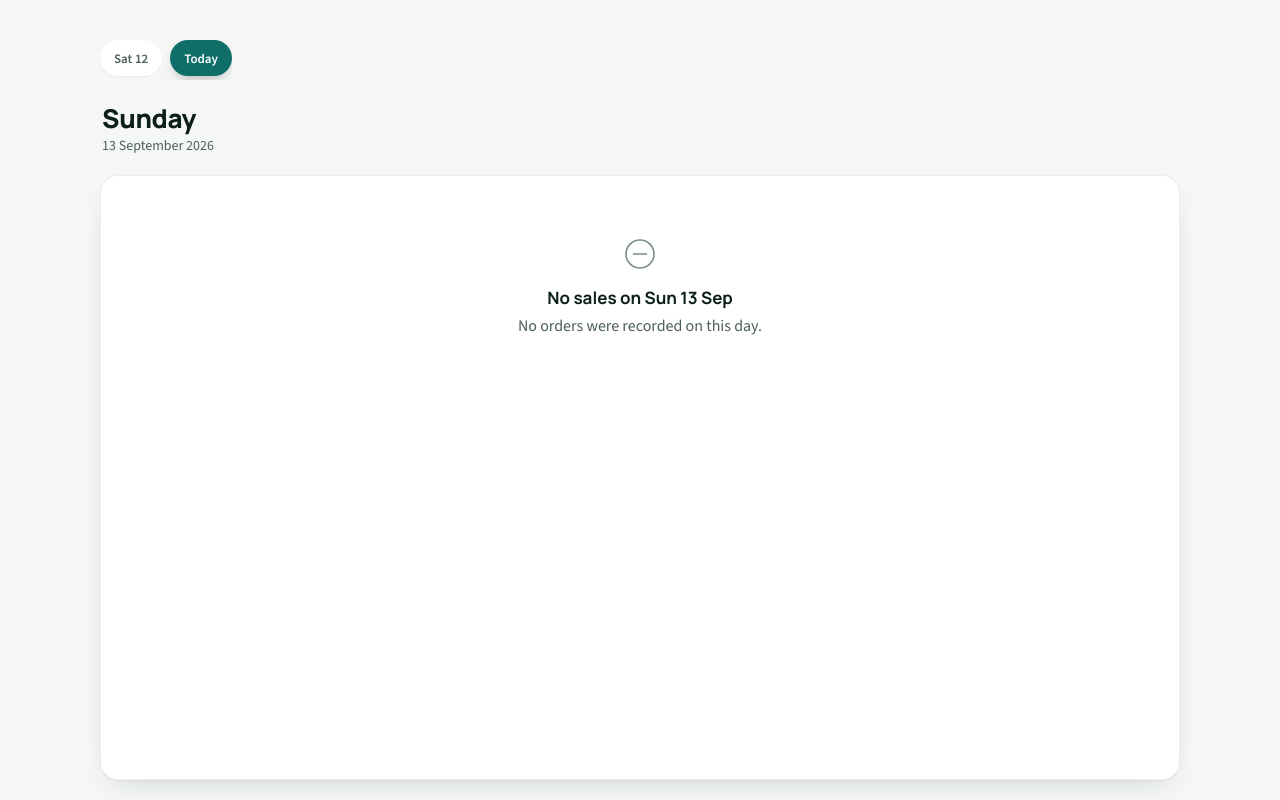
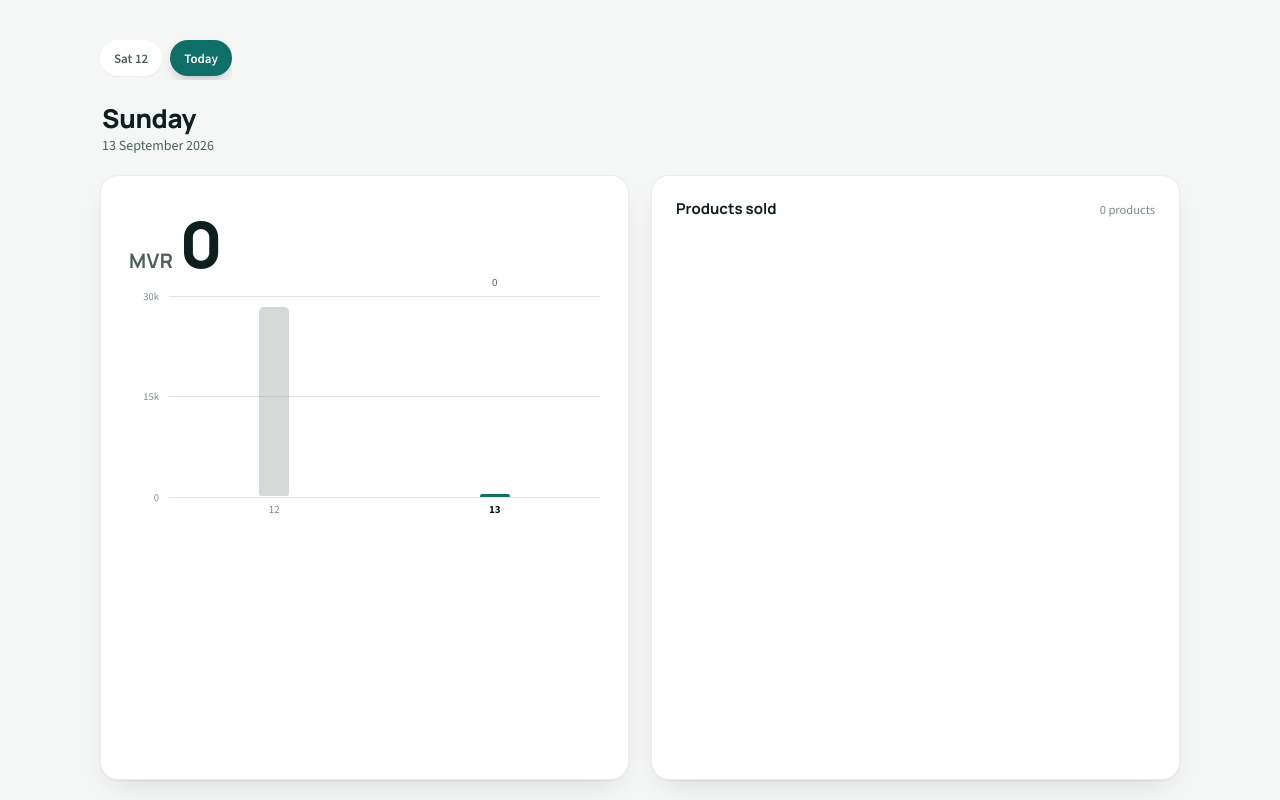
Before and after one commit to yuki-uthman/ike-sales, a plain HTML site: page index.html in a window 1280 px wide. Drawn offline with nearby package versions, Linux system fonts and the light colour scheme.

Commit message:
feat: keep the chart visible on zero-sales days instead of an empty message
A day with no recorded sales now renders the same hero total + chart +
products layout as any other day (total shows 0, products list shows
0 products) - the selected day's bar just becomes a near-zero accent-
colored stub with its bold day-of-month label, same highlight styling
every other selected bar already gets. Removed the now-unused
"No sales on <day>" empty-state markup, its SVG icon, and its CSS.

Co-Authored-By: Claude Sonnet 5 <noreply@anthropic.com>
Claude-Session: https://claude.ai/code/session_018n7VmvQpk1WbrYXuHSXfFL

```diff
--- a/index.html
+++ b/index.html
@@ -82,8 +82,6 @@
   .pq { font-size: 12px; color: var(--ink3); }
   .pt { font-family: Manrope, sans-serif; font-size: 14.5px; font-weight: 700; font-variant-numeric: tabular-nums; }
   .sk { background: linear-gradient(90deg, var(--skel) 25%, var(--skel2) 50%, var(--skel) 75%); background-size: 200% 100%; animation: shimmer 1.4s linear infinite; border-radius: 8px; }
-  .empty { display: flex; flex-direction: column; align-items: center; text-align: center; gap: 6px; padding: 16px 12px 8px; color: var(--ink2); }
-  .empty-title { font-family: Manrope, sans-serif; font-weight: 700; font-size: 17px; color: var(--ink); margin-top: 6px; }
 
   .state-msg { margin: auto; max-width: 420px; text-align: center; color: var(--ink2); font-size: 14.5px; padding: 24px; }
 
@@ -113,7 +111,6 @@
     .plot { gap: 10px; }
     .listhead { padding: 22px 24px 10px; }
     .row { padding: 13px 14px; }
-    .empty { padding: 30px 12px 20px; }
   }
 </style>
 </head>
@@ -355,8 +352,6 @@
   function contentHtml() {
     var day = days[state.idx];
     var showLoading = state.loading;
-    var showEmpty = !showLoading && (!day || day.total === 0);
-    var showLive = !showLoading && !showEmpty;
     var pr = parity();
 
     var heroInner = '';
@@ -365,13 +360,6 @@
         '<div class="sk" style="width:62%;height:44px;margin-top:16px"></div>' +
         '<div class="sk" style="width:38%;height:14px;margin-top:12px"></div>' +
         '<div class="sk" style="height:140px;margin-top:18px;border-radius:12px"></div>';
-    } else if (showEmpty) {
-      heroInner =
-        '<div class="empty" style="animation: rise-' + pr + ' 500ms cubic-bezier(0.2,0.8,0.2,1) both">' +
-        '<svg width="40" height="40" fill="none" stroke="currentColor" style="stroke-width:1.6;stroke-linecap:round;stroke-linejoin:round;color:var(--ink3)"><circle cx="20" cy="20" r="14"></circle><path d="M13.5 20h13"></path></svg>' +
-        '<div class="empty-title">No sales on ' + escapeHtml(day ? day.short : '') + '</div>' +
-        '<div>No orders were recorded on this day.</div>' +
-        '</div>';
     } else {
       var prev = days[state.idx + 1];
       var deltaHtml = '';
@@ -391,10 +379,6 @@
         '<div id="chartWrap">' + chartHtml() + '</div>';
     }
 
-    var showList = showLoading || showLive;
-    var heroSpan = showEmpty ? '1 / -1' : 'auto';
-    var listHtml = '';
-    if (showList) {
     var rowsInner = '';
     if (showLoading) {
       rowsInner = '<div style="display:flex;flex-direction:column;gap:14px;padding:8px 10px">' +
@@ -413,15 +397,14 @@
       }).join('');
     }
     var countText = showLoading ? '' : (day.count + (day.count === 1 ? ' product' : ' products'));
-      listHtml = '<div class="card list">' +
+    var listHtml = '<div class="card list">' +
       '<div class="listhead"><span class="listtitle">Products sold</span><span class="count">' + countText + '</span></div>' +
       '<div class="rows">' + rowsInner + '</div>' +
       '</div>';
-    }
 
     var slideAnim = 'slide-' + state.dir + '-' + pr;
     return '<div class="content" id="content" style="animation: ' + slideAnim + ' 380ms cubic-bezier(0.2,0.8,0.2,1) both">' +
-      '<div class="card hero" style="grid-column: ' + heroSpan + '">' + heroInner + '</div>' +
+      '<div class="card hero">' + heroInner + '</div>' +
       listHtml +
       '</div>';
   }
```
Lines whose indentation alone changed are shown as unchanged.
